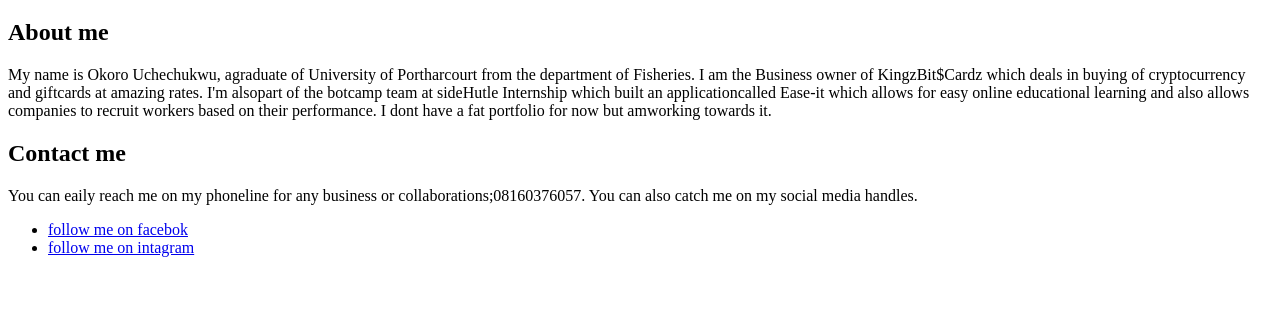
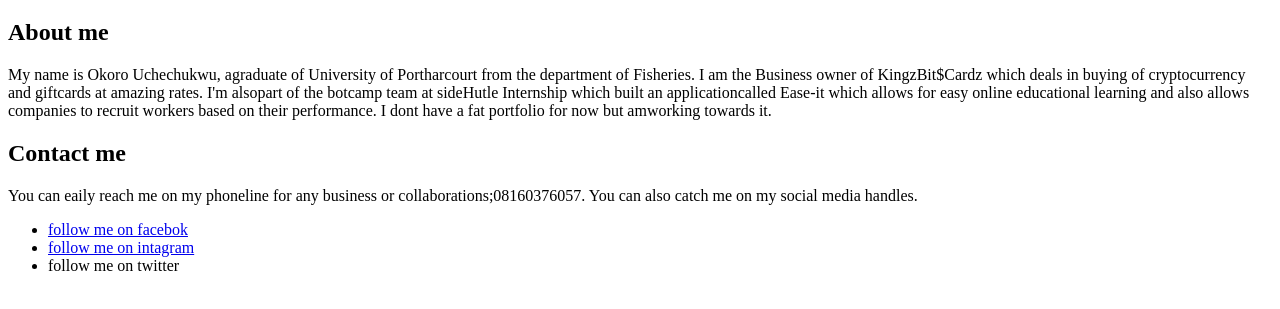
Before and after one commit to KingzDevz/biodata-site.github.io, a plain HTML site: page index.html in a window 1280 px wide. Shown: the part 95-404 px from the top of the page. Drawn offline with Linux system fonts and the light colour scheme.

Commit message:
all new changes

```diff
--- a/index.html
+++ b/index.html
@@ -20,6 +20,7 @@
     <ul>
          <li><a href="https://www.facebook.com/uchechukwu.okoro.3/">follow me on facebok</a></li>
         <li> <a href="https://www.instagram.com/okoro_ucheychukwu/">follow me on intagram</a></li>
+        <li><a href="https://www.twitter.com/okorouchechuk10"></a>follow me on twitter</li>
     </ul>
 </div>
 </body>
```
Also changed, not shown: 1 other file.
